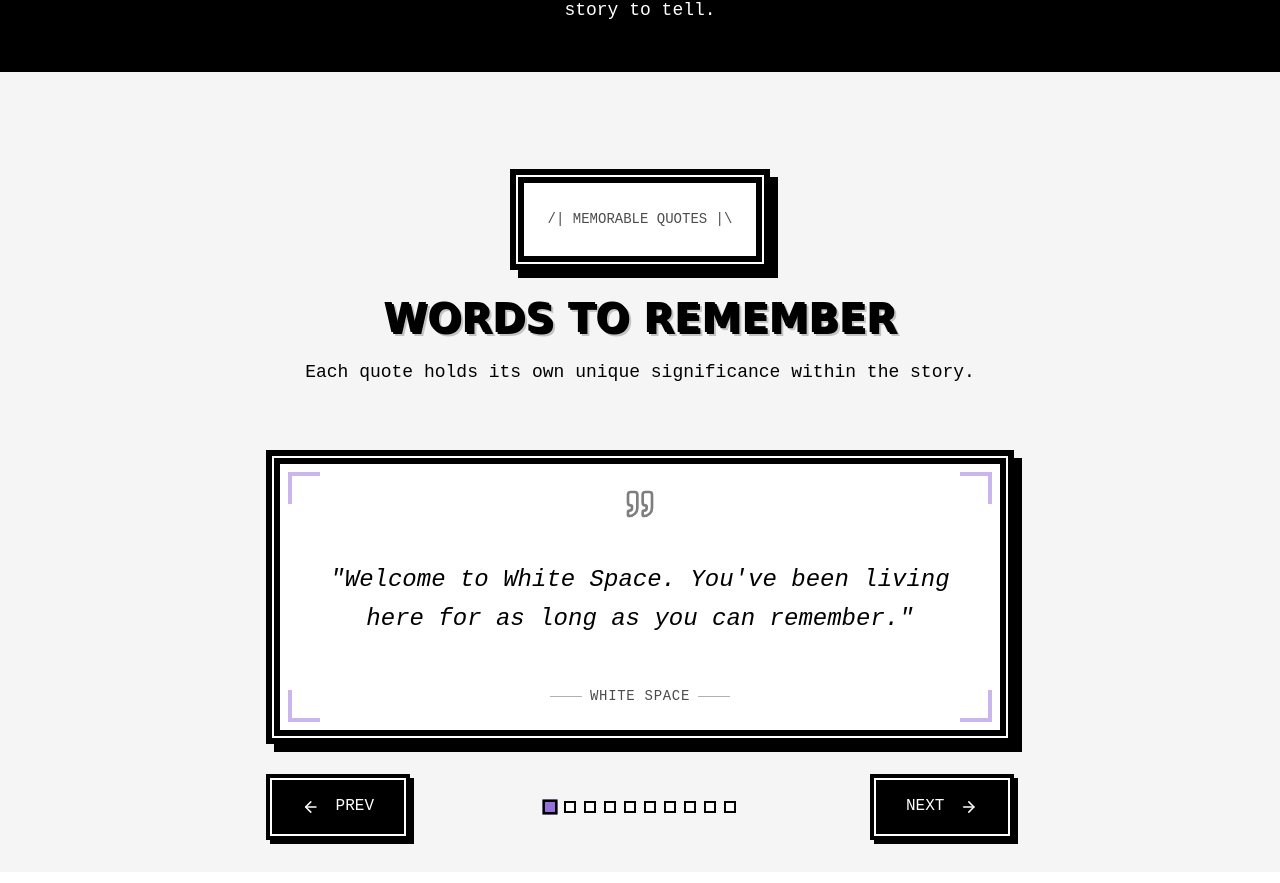
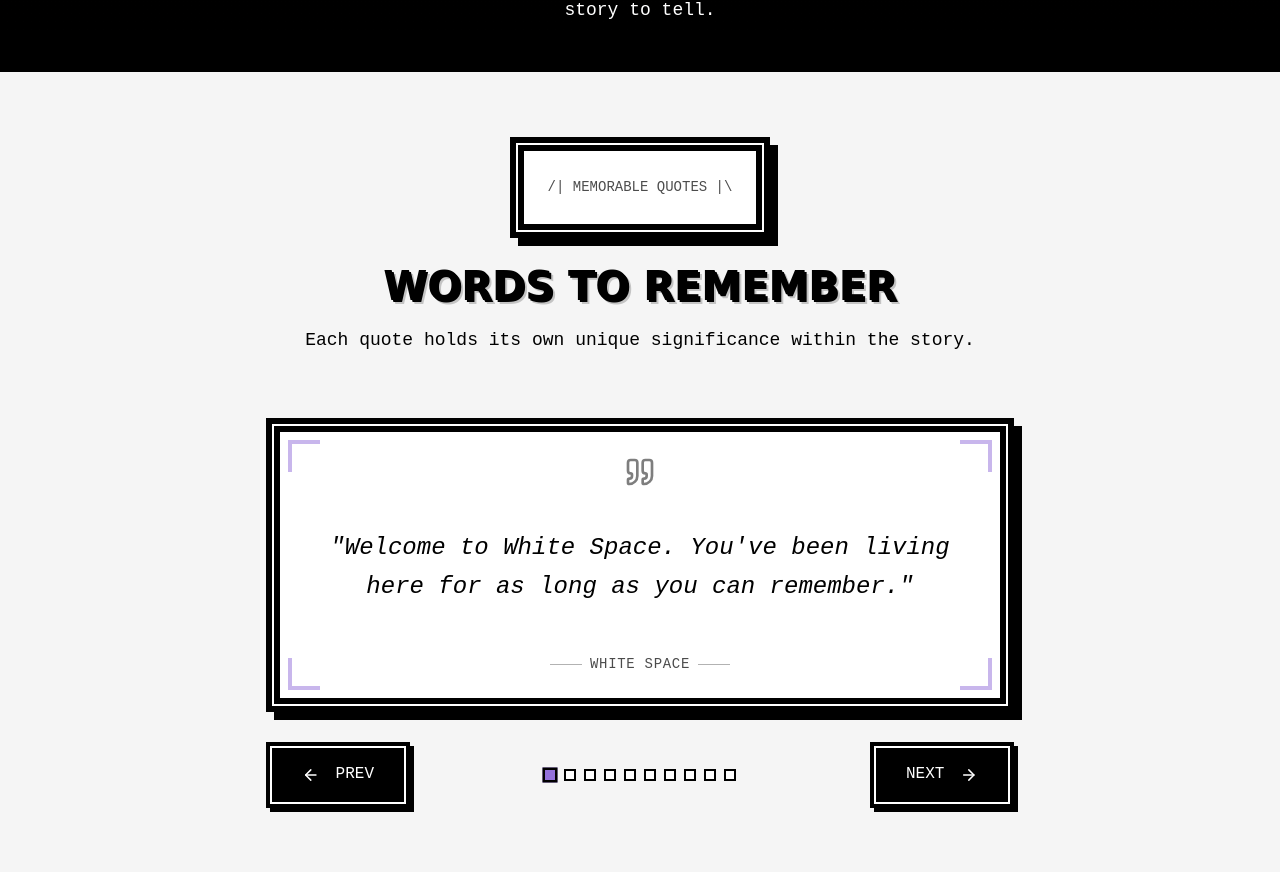
Before and after one commit to florixak/omori-headspace, a Next.js app: page / in a window 1280 px wide. Shown: the part 6013-6896 px from the top of the page. Built offline with nearby package versions, Linux system fonts and the light colour scheme.

Commit message:
Adjust spacing in Quotes component
Replaces 'my-16' with 'mb-16' for more precise margin control and adds a line break for improved readability in the Quotes component layout.

```diff
--- a/components/quotes.tsx
+++ b/components/quotes.tsx
@@ -36,7 +36,7 @@ const Quotes = () => {
       className="min-h-screen flex items-center justify-center px-6"
     >
       <div className="max-w-7xl mx-auto">
-        <div className="text-center my-16">
+        <div className="text-center mb-16">
           <div className="battle-box inline-block mb-6">
             <span className="text-sm opacity-70"> /| MEMORABLE QUOTES |\ </span>
           </div>
@@ -49,6 +49,7 @@ const Quotes = () => {
             Each quote holds its own unique significance within the story.
           </p>
         </div>
+
         <QuoteCard currentQuote={currentQuote} />
         <Navigation
           totalPages={quotes.length}
```
